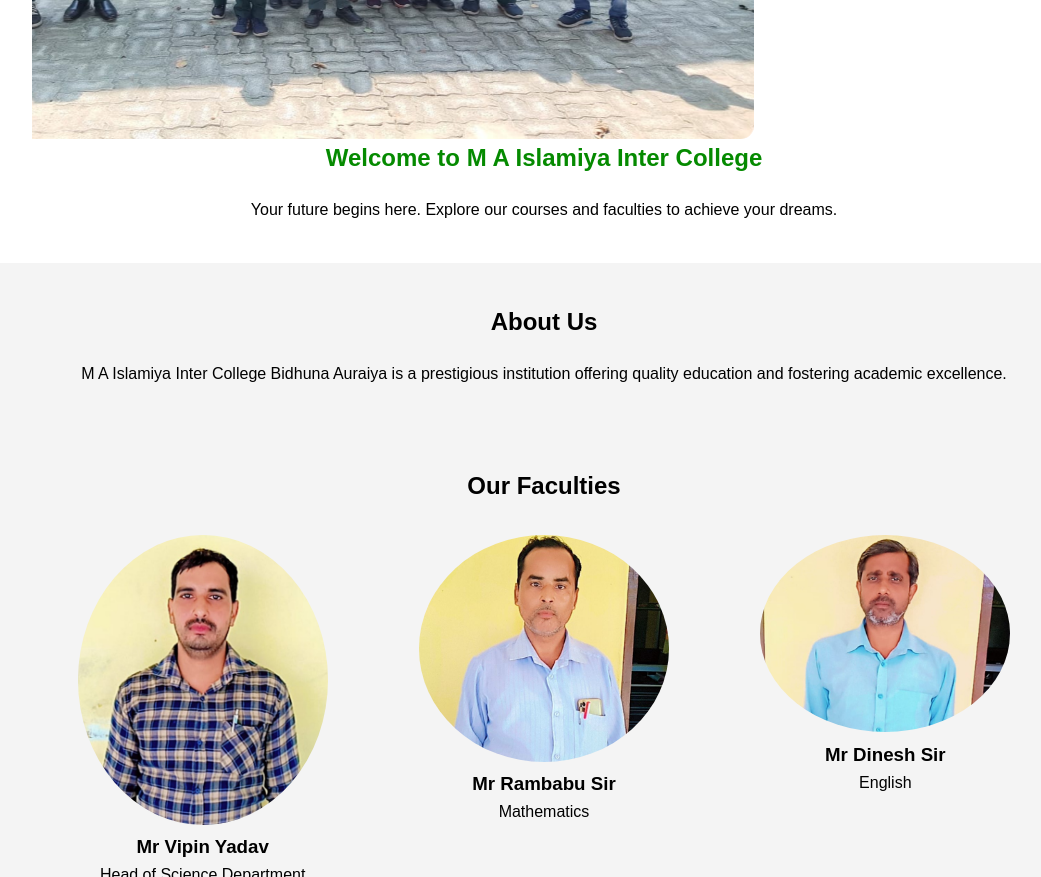
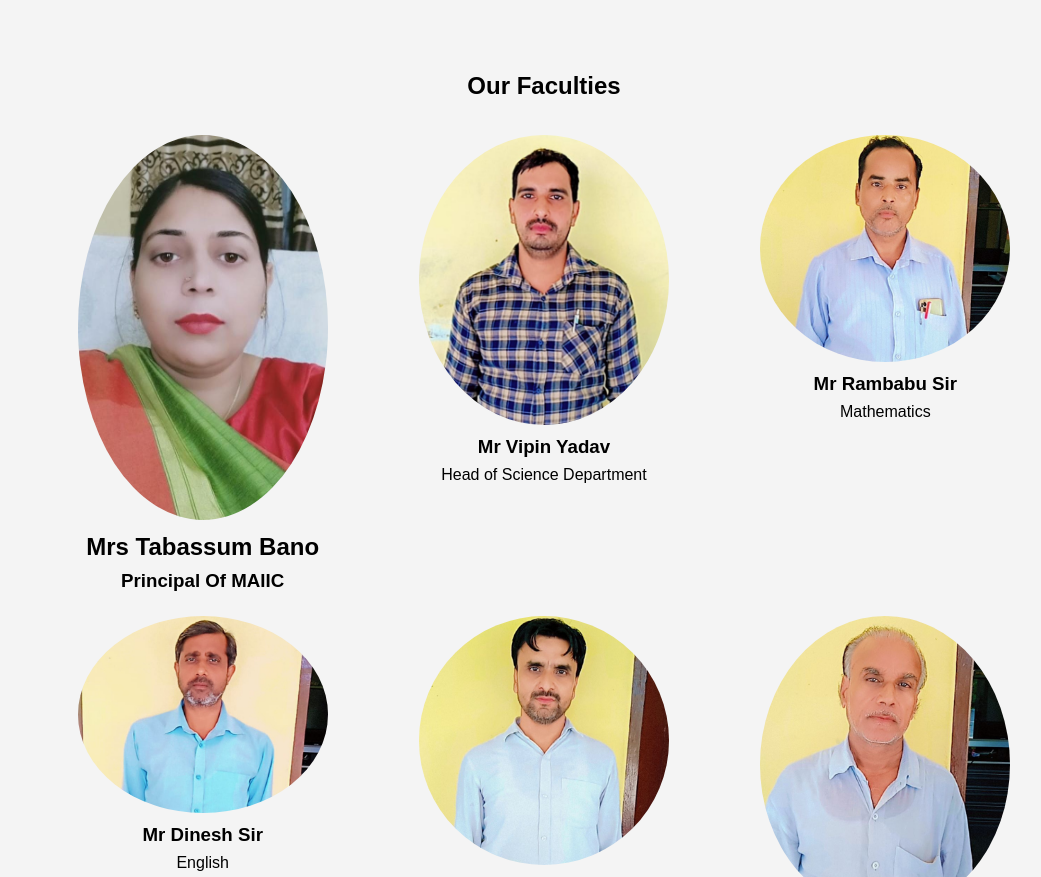
Before and after one commit to Anoop8954/maiic-bidhuna, a plain HTML site: page index.html in a window 1280 px wide. Shown: the part 1180-2057 px from the top of the page, without its empty margins (96-1137 px from the left). Drawn offline with Linux system fonts and the light colour scheme.

Commit message:
Update index.html

```diff
--- a/index.html
+++ b/index.html
@@ -31,11 +31,12 @@
 
     <!-- Home Section -->
     <section id="home">
-        <div class="principal">
+      <!--  <div class="principal">
             <img class="maaiic-principal" src="Tabassum[1].jpg" alt="Shruti.jpg">
             <h1>Principal Tabassum Bano</h1>
             <p>Your future begins here. Explore our courses and faculties to achieve your dreams.Your future begins here.</p>
         </div>
+        -->
         <div class="container">
                 <div class="slider">
                     <div class="slides">
@@ -138,6 +139,11 @@
         <div class="container">
             <h2>Our Faculties</h2>
             <div class="faculty-list">
+                   <div class="faculty-card">
+                    <img src="Tabassum[1].jpg" alt="principal">
+                    <h1>Mrs Tabassum Bano</h1>
+                    <h3>Principal Of MAIIC</h3>
+                   </div>
 
                    <div class="faculty-card">
                     <img src="Vipin Sir .jpg" alt="Faculty 1">
```
